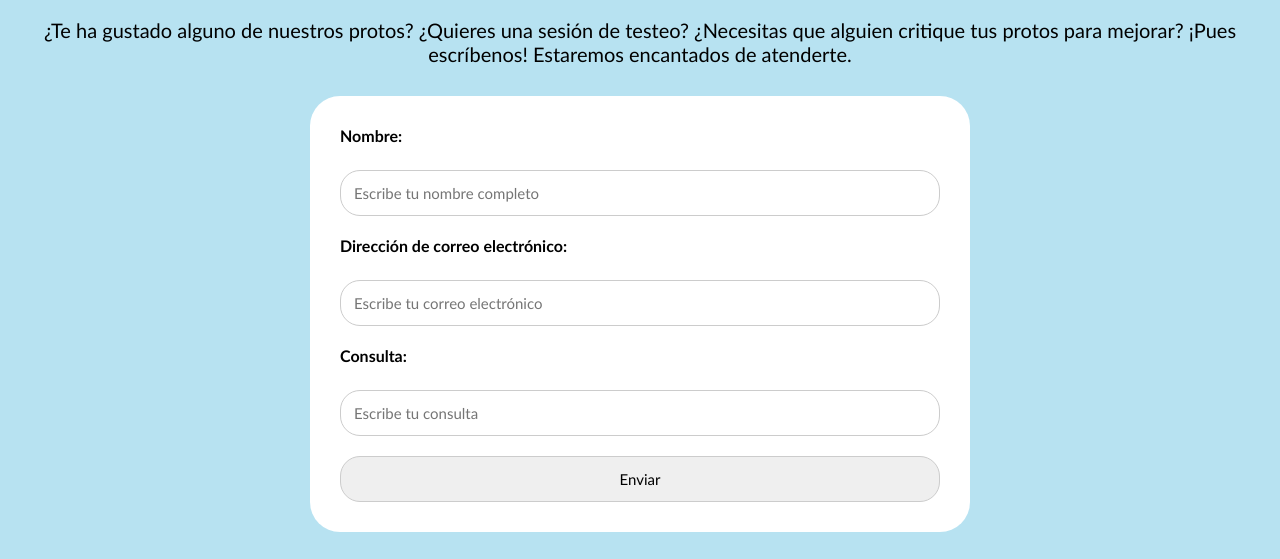
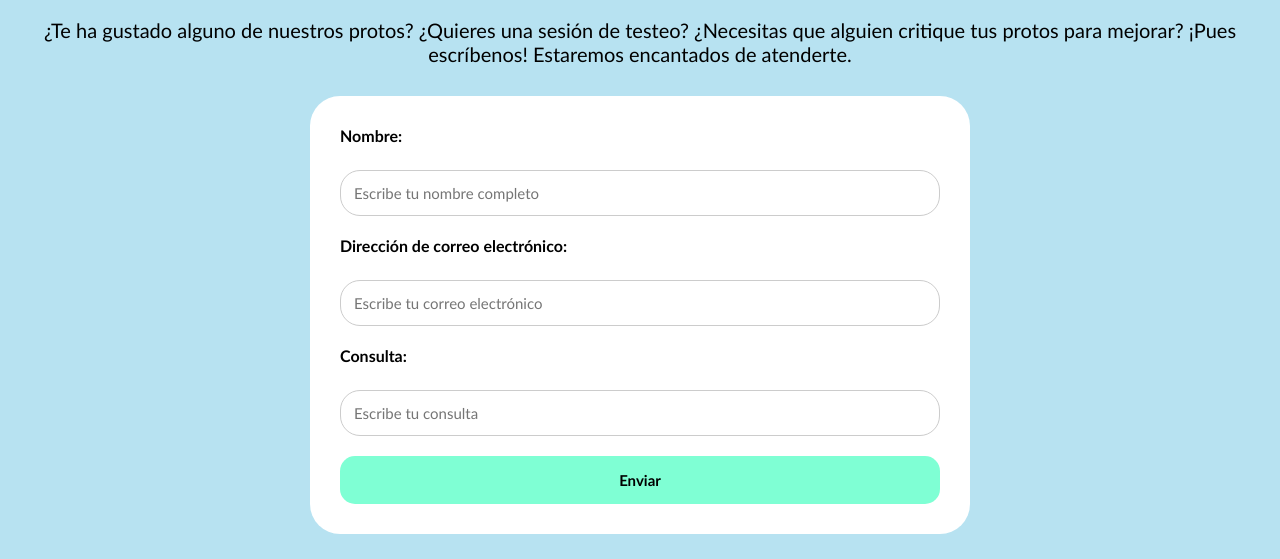
Before and after one commit to Daniel-JimVel/master_fullstack_proyecto1, a plain HTML site: page contacto.html in a window 1280 px wide. Shown: the part 370-929 px from the top of the page. Drawn offline with Linux system fonts and the light colour scheme.

Commit message:
Actualización 13/12/25

```diff
--- a/style.css
+++ b/style.css
@@ -227,6 +227,22 @@ input, textarea {
 
 }
 
+.button{
+    background-color: aquamarine;
+    color: black;
+    padding: 15px;
+    border: none;
+    border-radius: 15px;
+    font-size: 15px;
+    font-weight: bold;
+    cursor: pointer;
+    transition: background-color 0.6s ease;
+}
+
+.button:hover{
+    background-color: purple;
+    color: white;
+}
 /*-------------------------*/
 
 /*FOOTER*/
```
Also changed, not shown: sendconsulta.html (+9 -5 lines).
